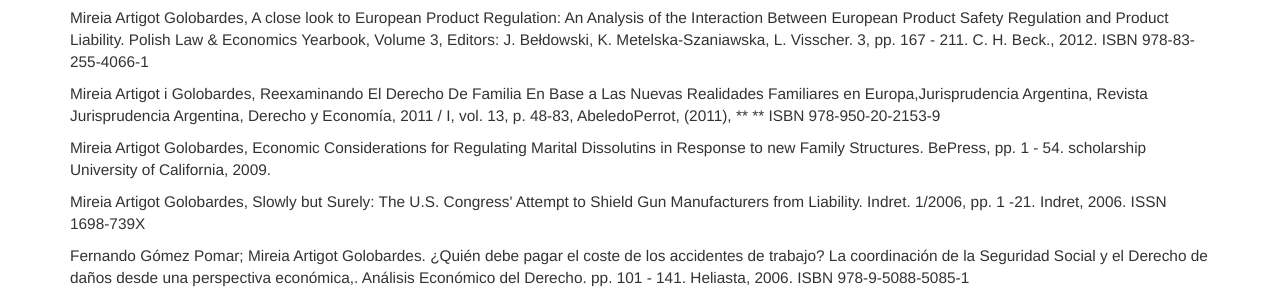
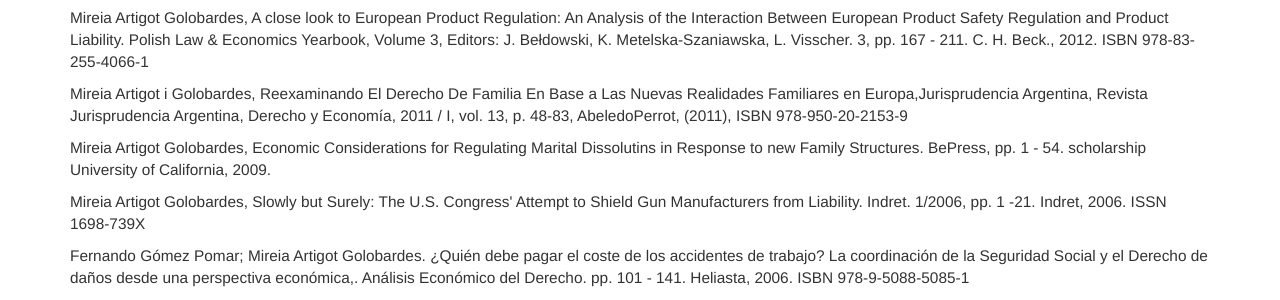
Before and after one commit to JohnPalmer/mireiaartigot, a Jekyll site: the page built from cv/es/index.md, in a window 1280 px wide and 900 px high, scrolled down 1890 px. Shown: the part 175-475 px from the top of the window. Built offline with Jekyll 4.4.1, drawn with Linux system fonts in a browser that asks for light colours; nearby versions of some CDN libraries; some of the changed text lies outside the part shown.

```diff
--- a/cv/es/index.md
+++ b/cv/es/index.md
@@ -123,7 +123,7 @@ Mireia Artigot i Golobardes,Will Regulation 650/2012 simplify Cross-Border Succe
 
 Mireia Artigot Golobardes, A close look to European Product Regulation: An Analysis of the Interaction Between European Product Safety Regulation and Product Liability. [Polish Law &amp; Economics Yearbook,](http://www.pseap.org/polish-yearbook-of-law-economics/) Volume 3, Editors: J. Bełdowski, K. Metelska-Szaniawska, L. Visscher. 3, pp. 167 - 211. C. H. Beck., 2012. ISBN 978-83-255-4066-1
 
-Mireia Artigot i Golobardes, Reexaminando El Derecho De Familia En Base a Las Nuevas Realidades Familiares en Europa,Jurisprudencia Argentina, Revista Jurisprudencia Argentina, Derecho y Economía, 2011 / I, vol. 13, p. 48-83, AbeledoPerrot, (2011), ** ** ISBN 978-950-20-2153-9
+Mireia Artigot i Golobardes, Reexaminando El Derecho De Familia En Base a Las Nuevas Realidades Familiares en Europa,Jurisprudencia Argentina, Revista Jurisprudencia Argentina, Derecho y Economía, 2011 / I, vol. 13, p. 48-83, AbeledoPerrot, (2011), ISBN 978-950-20-2153-9
 
 Mireia Artigot Golobardes, Economic Considerations for Regulating Marital Dissolutins in Response to new Family Structures. [BePress](https://escholarship.org/uc/item/3xd690nd=), pp. 1 - 54. scholarship University of California, 2009.
 
@@ -383,7 +383,7 @@ Center for South African Studies, University of Western Cape, Ciudad del Cabo, S
 * **Fecha de inicio-fin:** 01/2014 - 12/2016
 * **Cuantía total:** 51.000
 
-**Nombre del proyecto** : Análisis de los remedios (&quot;remedies&quot;) en derecho patrimonial y de la persona DER2013-47560 R
+**Nombre del proyecto:** Análisis de los remedios (&quot;remedies&quot;) en derecho patrimonial y de la persona DER2013-47560 R
 
 * **Entidad de realización** : Universidad Pompeu Fabra
 * **Tipo de entidad** : Universidad
@@ -395,6 +395,7 @@ Center for South African Studies, University of Western Cape, Ciudad del Cabo, S
 * **Cuantía total:** 81.070
 
 **Nombre del proyecto:** Reforma del derecho de familia y análisis unitario de su régimen patrimonial. Atribución de derechos de propiedad, pretensiones compensatorias y atención de necesidades a su disolución por crisis y por causa de muerte DER2011-27960
+
 * **Entidad de realización:** Universidad Pompeu Fabra
 * **Tipo de entidad:** Universidad
 * **Ciudad entidad realización:** Barcelona, Cataluña, España
```
